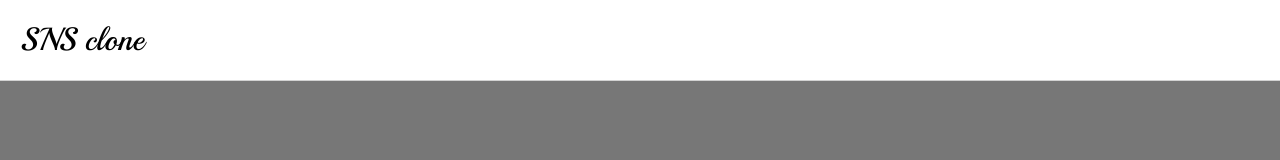
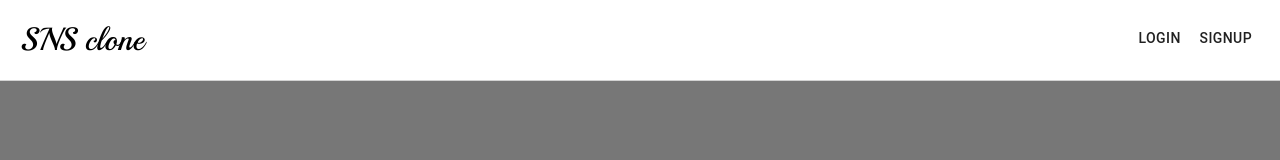
Before and after one commit to enuii3/insta_frontend, a React (Create React App) app: page / in a window 1280 px wide. Shown: the top 160 px of the page. Built offline with nearby package versions, Linux system fonts and the light colour scheme.

Commit message:
feat: SignUpボタンの実装

```diff
--- a/src/features/core/Core.tsx
+++ b/src/features/core/Core.tsx
@@ -141,7 +141,26 @@ const Core: React.FC = () => {
               </button>
             </div>
           </>
-        ) : <div></div>}
+        ) : (
+            <div>
+              <Button
+                onClick={() => {
+                  dispatch(setOpenSignIn());
+                  dispatch(resetOpenSignUp());
+                }}
+              >
+                LogIn
+              </Button>
+              <Button
+                onClick={() => {
+                  dispatch(setOpenSignUp());
+                  dispatch(resetOpenSignIn());
+                }}
+              >
+                SignUp
+              </Button>
+            </div>
+          )}
       </div>
     </div>
   )
```
